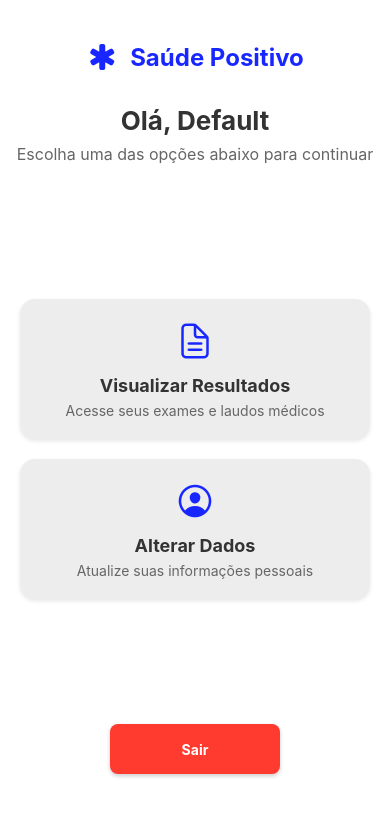
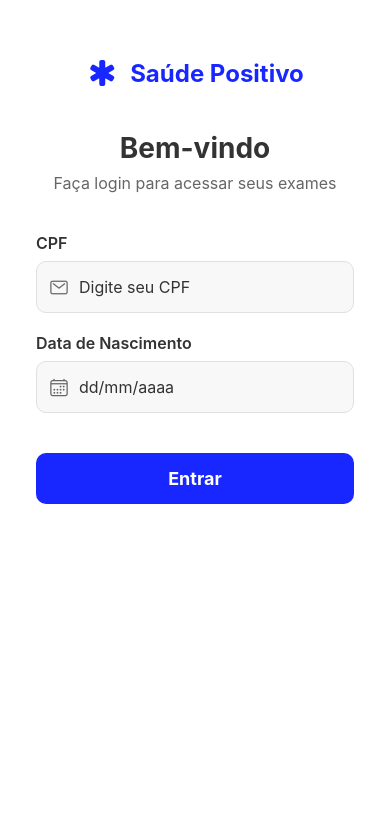
Before and after one commit to Matheusl-Silva/SaudePositivoAPP, a React Native app in the folder PositivoAPP/: screen /Login in a window 390 px wide. Shown: the top 816 px of the page. Built offline with nearby package versions, Linux system fonts and the light colour scheme.

Commit message:
✨ Login - logout
Utilizando o navgation para processo de login e logou sem utilizar os dados do banco.

```diff
--- a/PositivoAPP/App.js
+++ b/PositivoAPP/App.js
@@ -1,21 +1,25 @@
-import { StatusBar } from 'expo-status-bar';
-import React from 'react';
-import { StyleSheet, Text, View } from 'react-native';
+import { NavigationContainer } from "@react-navigation/native";
+import { createNativeStackNavigator } from "@react-navigation/native-stack";
+import Login from "./src/pages/Login";
+import Home from "./src/pages/Home";
+
+const Stack = createNativeStackNavigator();
 
 export default function App() {
   return (
-    <View style={styles.container}>
-      <Text>Open up App.js to start working on your app!</Text>
-      <StatusBar style="auto" />
-    </View>
+    <NavigationContainer>
+      <Stack.Navigator initialRouteName="Login">
+        <Stack.Screen
+          name="Login"
+          component={Login}
+          options={{ headerShown: false }}
+        />
+        <Stack.Screen
+          name="Home"
+          component={Home}
+          options={{ title: "Página Inicial" }}
+        />
+      </Stack.Navigator>
+    </NavigationContainer>
   );
 }
-
-const styles = StyleSheet.create({
-  container: {
-    flex: 1,
-    backgroundColor: '#fff',
-    alignItems: 'center',
-    justifyContent: 'center',
-  },
-});
--- a/PositivoAPP/index.js
+++ b/PositivoAPP/index.js
@@ -1,9 +1,9 @@
 import { registerRootComponent } from "expo";
 
-import Dev from "./src/pages/Home";
-import Login from "./src/pages/Login";
+import Dev from "./src/pages/VisualizaçãodeExames";
+import App from "./App";
 
 // registerRootComponent calls AppRegistry.registerComponent('main', () => App);
 // It also ensures that whether you load the app in Expo Go or in a native build,
 // the environment is set up appropriately
-registerRootComponent(Dev);
+registerRootComponent(App);
--- a/PositivoAPP/src/pages/Home/index.js
+++ b/PositivoAPP/src/pages/Home/index.js
@@ -6,10 +6,15 @@ import {
   SafeAreaView,
 } from "react-native";
 import { Ionicons } from "@expo/vector-icons";
+import { useNavigation } from "@react-navigation/native";
+import Listagem from "../../components/ListagemDeExames"
 
 export default function Home({ nome = "Default" }) {
+
+  const navigation = useNavigation();
+
   return (
-    <SafeAreaView style={styles.container}>
+    <View style={styles.container}>
       <View style={styles.header}>
         <Ionicons name="medical" size={32} color="#1827ff" />
         <Text style={styles.headerTitle}>Saúde Positivo</Text>
@@ -18,34 +23,16 @@ export default function Home({ nome = "Default" }) {
       <View style={styles.welcomeContainer}>
         <Text style={styles.welcomeText}>Olá, {nome}</Text>
         <Text style={styles.subtitleText}>
-          Escolha uma das opções abaixo para continuar
+          Consulte seus resultados de exames.
         </Text>
       </View>
 
-      <View style={styles.cardsContainer}>
-            <TouchableOpacity style={styles.card}>
-            <Ionicons name="document-text-outline" size={40} color="#1827ff" />
-            <Text style={styles.cardTitle}>Visualizar Resultados</Text>
-            <Text style={styles.cardSubtitle}>
-                Acesse seus exames e laudos médicos
-            </Text>
-            </TouchableOpacity>
+      <Listagem />
 
-            <TouchableOpacity style={styles.card}>
-            <Ionicons name="person-circle-outline" size={40} color="#1827ff" />
-            <Text style={styles.cardTitle}>Alterar Dados</Text>
-            <Text style={styles.cardSubtitle}>
-                Atualize suas informações pessoais
-            </Text>
-            </TouchableOpacity>
-      </View>
-
-      <TouchableOpacity
-        style={styles.exitButton}
-      >
+      <TouchableOpacity style={styles.exitButton} onPress={() => navigation.navigate("Login")}>
         <Text style={styles.exitButtonText}>Sair</Text>
       </TouchableOpacity>
-    </SafeAreaView>
+    </View>
   );
 }
 
--- a/PositivoAPP/src/pages/Login/index.js
+++ b/PositivoAPP/src/pages/Login/index.js
@@ -9,22 +9,20 @@ import {
 } from "react-native";
 import { useState } from "react";
 import { Ionicons } from "@expo/vector-icons";
+import { useNavigation } from "@react-navigation/native";
 
 export default function Login() {
-  const [email, setEmail] = useState("");
+  const [CPF, setCPF] = useState("");
   const [dataNascimento, setDataNascimento] = useState("");
+  const navigation = useNavigation();
 
   const handleLogin = () => {
-    if (!email || !dataNascimento) {
+    if (!CPF || !dataNascimento) {
       Alert.alert("Erro", "Por favor, preencha todos os campos");
       return;
     }
 
-    const emailRegex = /^[^\s@]+@[^\s@]+\.[^\s@]+$/;
-    if (!emailRegex.test(email)) {
-      Alert.alert("Erro", "Por favor, insira um email válido");
-      return;
-    }
+    navigation.navigate("Home");
   };
 
   const formatarData = (text) => {
@@ -42,6 +40,24 @@ export default function Login() {
     }
   };
 
+  const formatarCPF = (text) => {
+  const numeros = text.replace(/\D/g, "");
+
+  if (numeros.length <= 3) {
+    return numeros;
+  } else if (numeros.length <= 6) {
+    return `${numeros.slice(0, 3)}.${numeros.slice(3)}`;
+  } else if (numeros.length <= 9) {
+    return `${numeros.slice(0, 3)}.${numeros.slice(3, 6)}.${numeros.slice(6)}`;
+  } else {
+    return `${numeros.slice(0, 3)}.${numeros.slice(3, 6)}.${numeros.slice(
+      6,
+      9
+    )}-${numeros.slice(9, 11)}`;
+  }
+};
+
+
   const handleDataChange = (text) => {
     const formatted = formatarData(text);
     if (formatted.length <= 10) {
@@ -50,9 +66,9 @@ export default function Login() {
   };
 
   return (
-    <SafeAreaView style={styles.container}>
+    <View style={styles.container}>
       <View style={styles.header}>
-        <Ionicons name="medical" size={32} color="#1827ffff" />
+        <Ionicons name="medical" size={32} color="#1827ff" />
         <Text style={styles.headerTitle}>Saúde Positivo</Text>
       </View>
 
@@ -63,7 +79,7 @@ export default function Login() {
         </Text>
 
         <View style={styles.inputContainer}>
-          <Text style={styles.label}>Email</Text>
+          <Text style={styles.label}>CPF</Text>
           <View style={styles.inputWrapper}>
             <Ionicons
               name="mail-outline"
@@ -73,10 +89,11 @@ export default function Login() {
             />
             <TextInput
               style={styles.input}
-              placeholder="Digite seu email"
-              value={email}
-              onChangeText={setEmail}
-              keyboardType="email-address"
+              placeholder="Digite seu CPF"
+              value={CPF}
+              onChangeText={(text) => setCPF(formatarCPF(text))}
+              keyboardType="numeric"
+              maxLength={14}
               autoCapitalize="none"
               autoCorrect={false}
             />
@@ -107,7 +124,7 @@ export default function Login() {
           <Text style={styles.loginButtonText}>Entrar</Text>
         </TouchableOpacity>
       </View>
-    </SafeAreaView>
+    </View>
   );
 }
 
```
Also changed, not shown: PositivoAPP/src/pages/VisualizaçãodeExames/index.js (deleted, +0 -43 lines).
